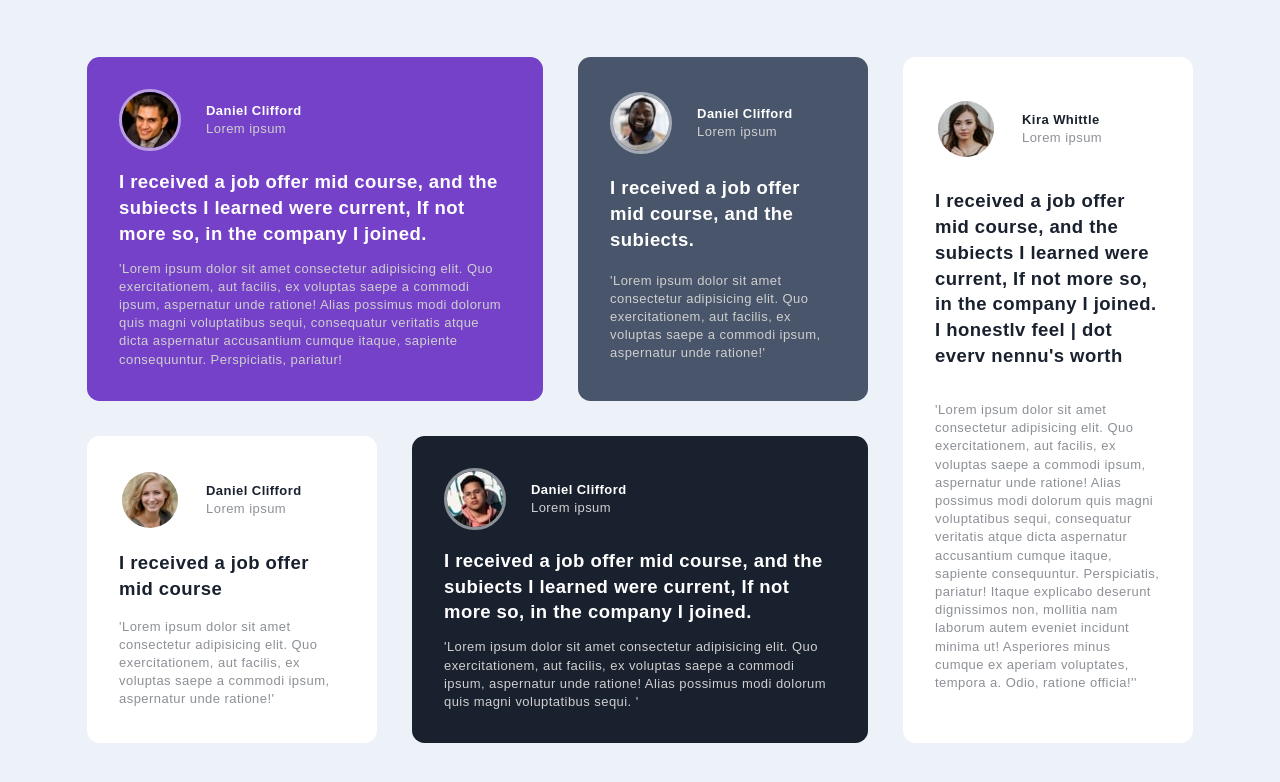
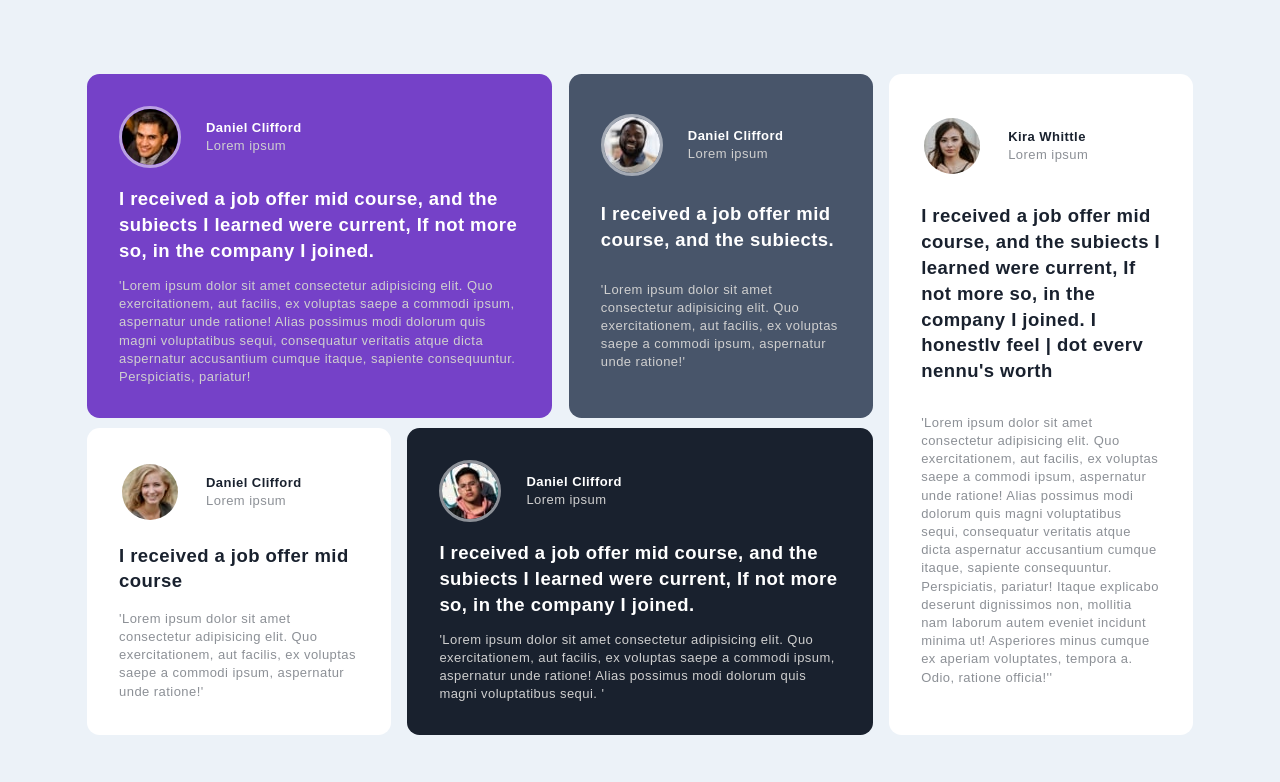
Before and after one commit to damirdine/todo, a plain HTML site: page index.html in a window 1280 px wide. Drawn offline with Linux system fonts and the light colour scheme.

Commit message:
gap grid container fix

```diff
--- a/style.css
+++ b/style.css
@@ -117,6 +117,7 @@ body{
     .container>:nth-child(4){grid-area: card4;}
     .container>:nth-child(5){grid-area: card5;}
     .container{
+        gap: 1.5% 1.5%;
         grid-template:
         "card1 card1 card2 card5"
         "card3 card4 card4 card5";
```
